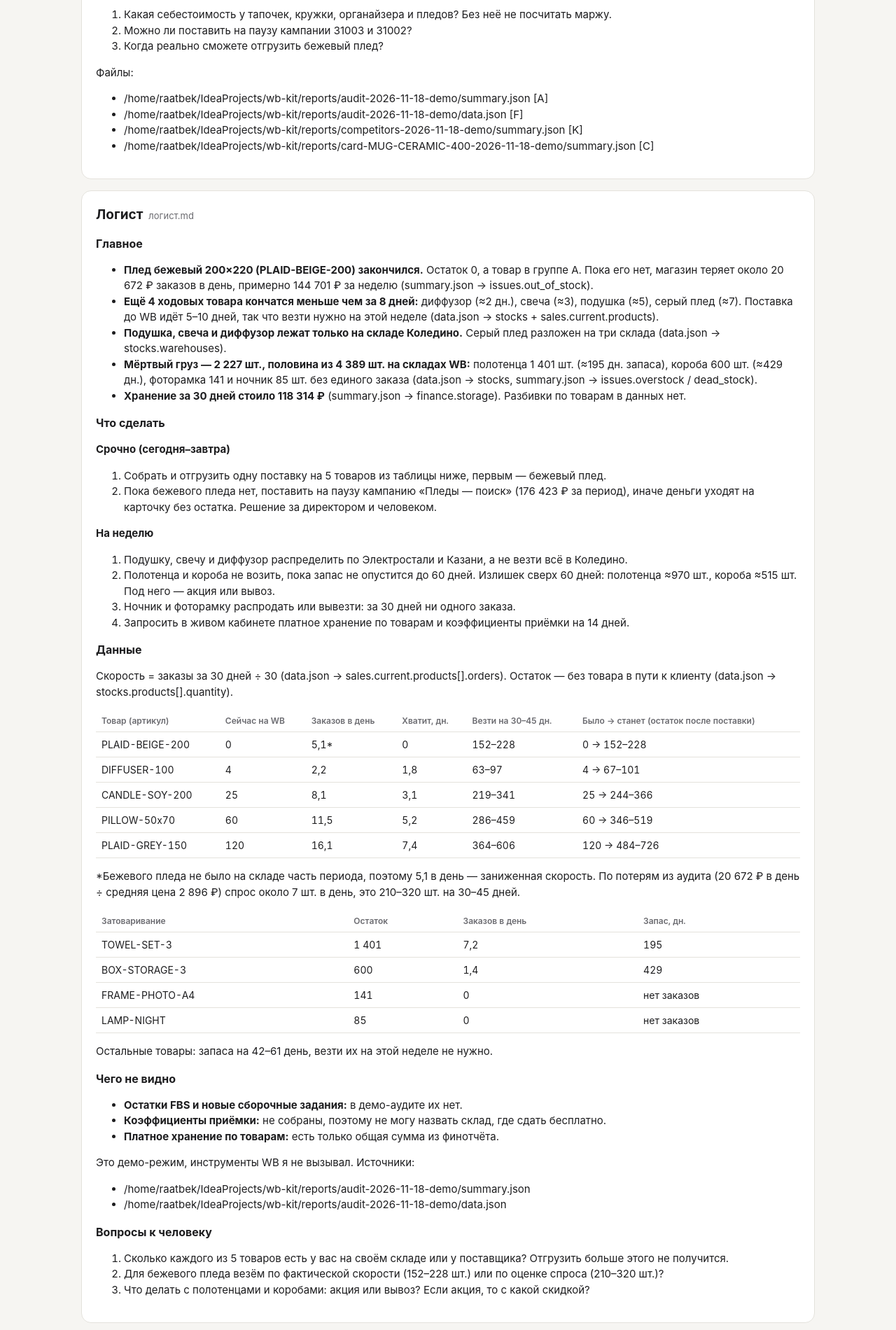
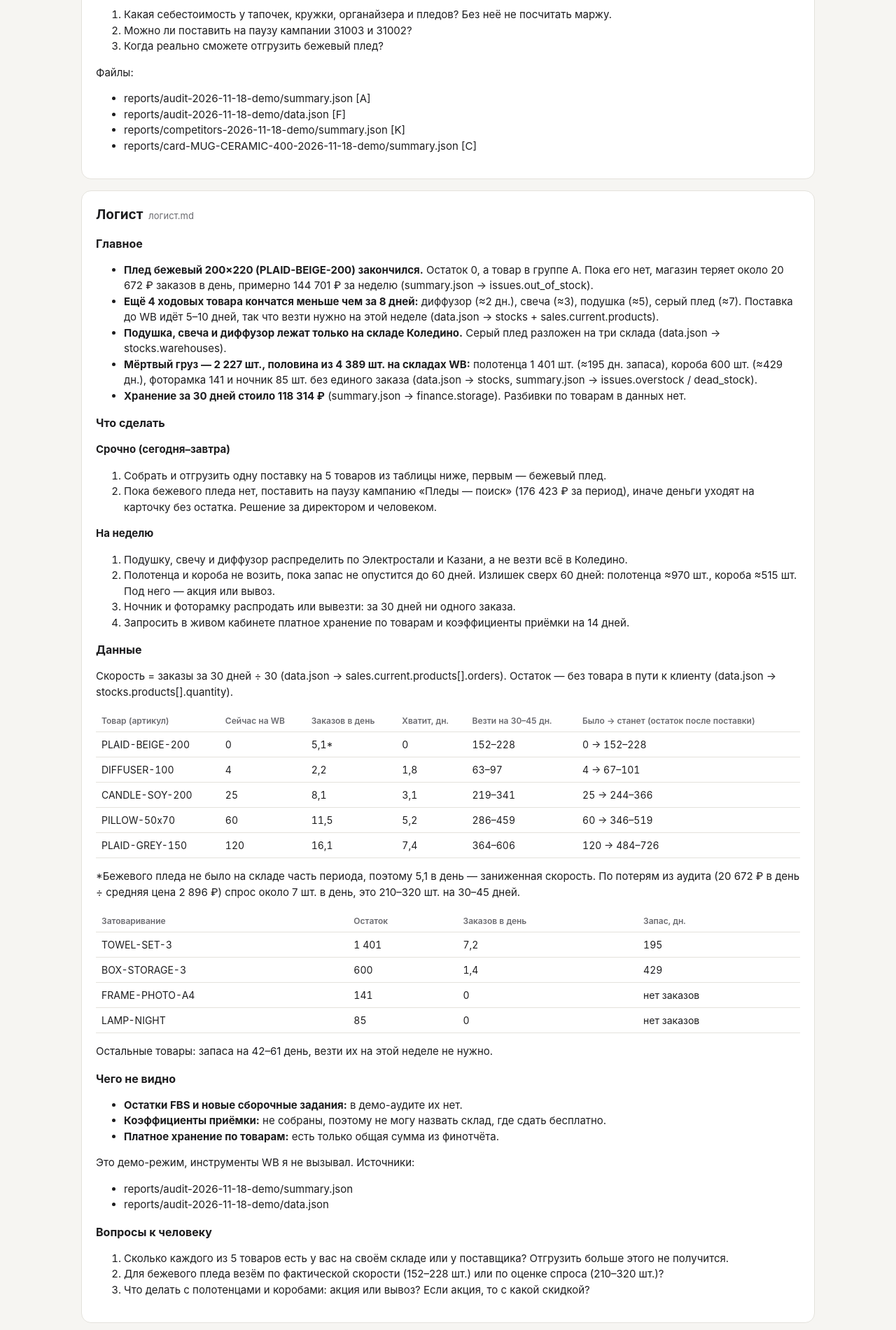
Before and after one commit to raatbeko/wb-kit, a website: page docs/demo-office.html in a window 1280 px wide. Shown: the part 3640-5540 px from the top of the page at 70% size. Drawn offline with Linux system fonts and the light colour scheme.

Commit message:
Готовность к установке у клиента: /wb, Windows, .env
- /wb: меню команд и что из них работает сейчас.
- .env: метка BOM от Блокнота Windows, кавычки-ёлочки и приставка «Bearer»
  больше не ломают ключ (тест).
- README: установка без терминала (npm install делает /setup), Git for
  Windows, частые проблемы на Windows.
- Роли офиса называют файлы путём от папки wb-kit; из демо-отчёта офиса
  убран локальный путь.

```diff
--- a/docs/demo-office.html
+++ b/docs/demo-office.html
@@ -117,10 +117,10 @@ a{color:var(--accent)}nav{margin:-8px 0 8px;font-size:14px}.role h2{display:flex
 </ol>
 <p>Файлы:</p>
 <ul>
-<li>/home/raatbek/IdeaProjects/wb-kit/reports/audit-2026-11-18-demo/summary.json [A]</li>
-<li>/home/raatbek/IdeaProjects/wb-kit/reports/audit-2026-11-18-demo/data.json [F]</li>
-<li>/home/raatbek/IdeaProjects/wb-kit/reports/competitors-2026-11-18-demo/summary.json [K]</li>
-<li>/home/raatbek/IdeaProjects/wb-kit/reports/card-MUG-CERAMIC-400-2026-11-18-demo/summary.json [C]</li>
+<li>reports/audit-2026-11-18-demo/summary.json [A]</li>
+<li>reports/audit-2026-11-18-demo/data.json [F]</li>
+<li>reports/competitors-2026-11-18-demo/summary.json [K]</li>
+<li>reports/card-MUG-CERAMIC-400-2026-11-18-demo/summary.json [C]</li>
 </ul></section>
 <section class="role" id="логист"><h2>Логист<small>логист.md</small></h2><h3>Главное</h3>
 <ul>
@@ -157,8 +157,8 @@ a{color:var(--accent)}nav{margin:-8px 0 8px;font-size:14px}.role h2{display:flex
 </ul>
 <p>Это демо-режим, инструменты WB я не вызывал. Источники:</p>
 <ul>
-<li>/home/raatbek/IdeaProjects/wb-kit/reports/audit-2026-11-18-demo/summary.json</li>
-<li>/home/raatbek/IdeaProjects/wb-kit/reports/audit-2026-11-18-demo/data.json</li>
+<li>reports/audit-2026-11-18-demo/summary.json</li>
+<li>reports/audit-2026-11-18-demo/data.json</li>
 </ul>
 <h3>Вопросы к человеку</h3>
 <ol>
@@ -205,7 +205,7 @@ a{color:var(--accent)}nav{margin:-8px 0 8px;font-size:14px}.role h2{display:flex
 <li>В ответе на fb100 есть обещание «проверим фото». Вы действительно будете это проверять? Если нет, уберу эту фразу.</li>
 <li>Пришлите тексты 4 вопросов. Отвечу только тем, что есть в карточке, остальное помечу «уточнить у продавца».</li>
 </ol>
-<p>Источник: /home/raatbek/IdeaProjects/wb-kit/reports/audit-2026-11-18-demo/summary.json и data.json (демо-магазин, период 19.10–17.11.2026). Инструменты WB не вызывались, ничего не опубликовано.</p></section>
+<p>Источник: reports/audit-2026-11-18-demo/summary.json и data.json (демо-магазин, период 19.10–17.11.2026). Инструменты WB не вызывались, ничего не опубликовано.</p></section>
 <section class="role" id="маркетолог"><h2>Маркетолог<small>маркетолог.md</small></h2><h3>Главное</h3>
 <ul>
 <li>Реклама за 30 дней (19.10–17.11) стоила 583 420 ₽, ДРР по магазину 17,9%, это выше ориентира в 15% [аудит, kpis].</li>
@@ -245,7 +245,7 @@ a{color:var(--accent)}nav{margin:-8px 0 8px;font-size:14px}.role h2{display:flex
 <li>Когда придёт поставка пледов?</li>
 <li>Участвуем ли в «Чёрной пятнице»? Если да, пусть директор передаст условия акции.</li>
 </ol>
-<p>Файлы: /home/raatbek/IdeaProjects/wb-kit/reports/audit-2026-11-18-demo/summary.json, /home/raatbek/IdeaProjects/wb-kit/reports/competitors-2026-11-18-demo/summary.json, /home/raatbek/IdeaProjects/wb-kit/reports/card-MUG-CERAMIC-400-2026-11-18-demo/summary.json</p></section>
+<p>Файлы: reports/audit-2026-11-18-demo/summary.json, reports/competitors-2026-11-18-demo/summary.json, reports/card-MUG-CERAMIC-400-2026-11-18-demo/summary.json</p></section>
 <section class="role" id="разведчик"><h2>Разведчик<small>разведчик.md</small></h2><h3>Главное</h3>
 <ul>
 <li><strong>Бежевый плед (PLAID-BEIGE-200) выпал из первой сотни</strong> по запросу «плед флисовый». Неделю назад он был 9-м. Его нет на складе (остаток 0). Пока его нет, магазин теряет около 20,7 тыс. ₽ заказов в день, это примерно 145 тыс. ₽ за неделю.</li>
@@ -316,10 +316,10 @@ a{color:var(--accent)}nav{margin:-8px 0 8px;font-size:14px}.role h2{display:flex
 </ol>
 <p>Файлы:</p>
 <ul>
-<li>/home/raatbek/IdeaProjects/wb-kit/reports/card-MUG-CERAMIC-400-2026-11-18-demo/proposal.md</li>
-<li>/home/raatbek/IdeaProjects/wb-kit/reports/card-MUG-CERAMIC-400-2026-11-18-demo/summary.json</li>
-<li>/home/raatbek/IdeaProjects/wb-kit/reports/audit-2026-11-18-demo/summary.json</li>
-<li>/home/raatbek/IdeaProjects/wb-kit/reports/competitors-2026-11-18-demo/insights.md</li>
+<li>reports/card-MUG-CERAMIC-400-2026-11-18-demo/proposal.md</li>
+<li>reports/card-MUG-CERAMIC-400-2026-11-18-demo/summary.json</li>
+<li>reports/audit-2026-11-18-demo/summary.json</li>
+<li>reports/competitors-2026-11-18-demo/insights.md</li>
 </ul></section>
 <footer>Демо на выдуманном магазине. Роли только смотрят данные и советуют; изменения в кабинете делаются после вашего согласия.</footer>
 </div></body></html>
```
Also changed, not shown: CLAUDE.md (+1 -0 lines), mcp/wb/src/env.ts (+11 -6 lines), scripts/config.test.ts (+12 -0 lines), .claude/agents/analyst.md, .claude/agents/content.md, .claude/agents/logist.md, .claude/agents/marketer.md, .claude/agents/reviews.md, .claude/agents/scout.md, .claude/commands/setup.md, .claude/commands/wb.md (added), README.md.
